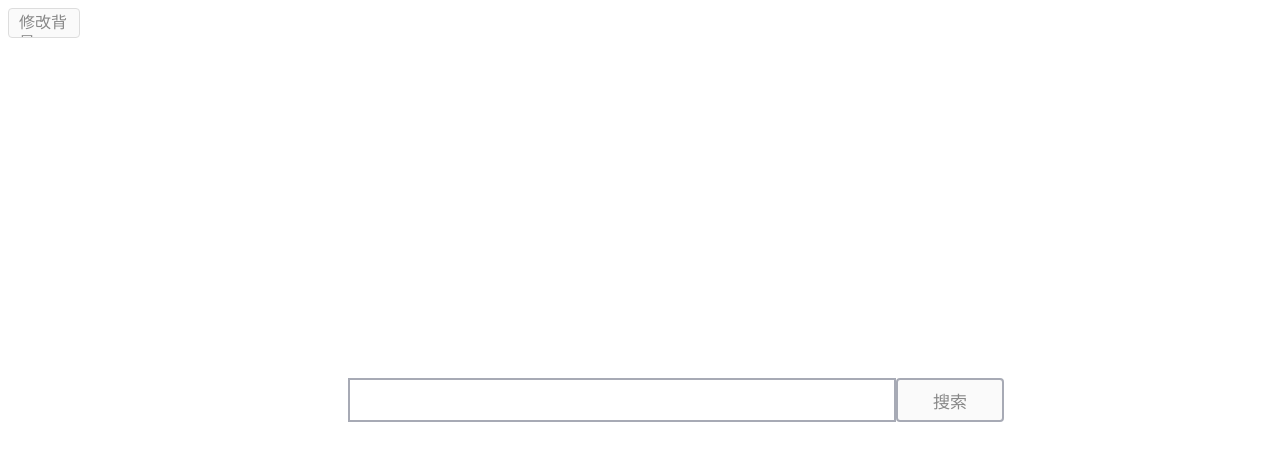
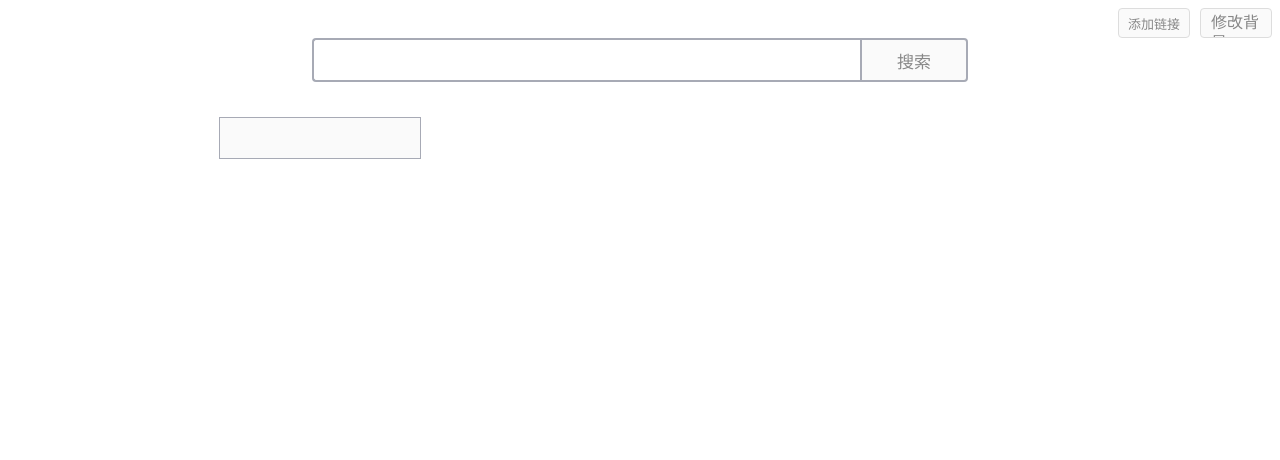
Before and after one commit to 43529/myNewChromeTab, a browser extension: page index.html in a window 1280 px wide. Drawn offline with Linux system fonts and the light colour scheme.

Commit message:
添加链接

```diff
--- a/css/index.css
+++ b/css/index.css
@@ -1,9 +1,15 @@
 .container {
     display: flex;
+    flex-direction: column;
 }
 img {
     display: block;
     max-width: 100%;
+}.menu {
+    display: flex;
+    align-items: flex-start;
+    flex-direction: row-reverse;
+    /* justify-content: space-between; */
 }
 .a-upload {
     padding: 4px 10px;
@@ -34,6 +40,23 @@ img {
     background: #eee;
     border-color: #ccc;
 }
+#add-link-button {
+    font-size: 13px;
+    outline:none;
+    cursor: pointer;
+    height: 30px;
+    width: 72px;
+    background: #fafafa;
+    border-radius: 4px;
+    border: 1px solid #ddd;
+    color: #888;
+    margin-right: 10px;
+}
+#add-link-button:hover {
+    color: #444;
+    background: #eee;
+    border-color: #ccc;
+}
 .search-box {
     margin: auto;
 }
@@ -45,8 +68,11 @@ img {
     float: left;
     outline: none;
     border: 2px solid #a7aab5;
+    border-right: none;
+    border-radius: 4px 0 0 4px;
 }
 #search-button {
+    outline:none;
     width: 108px;
     height: 44px;
     font-size: 17px;
@@ -54,8 +80,25 @@ img {
     color: #888;
     background: #fafafa;
     border: 2px solid #a7aab5;
-    border-radius: 4px;
+    border-radius: 0 4px 4px 0;
     overflow: hidden;
     display: inline-block;
     text-decoration: none;
 }
+#link-list {
+    display: flex;
+    margin: 30px 200px;
+    height: 100px;
+    padding: 0;
+    flex-wrap: wrap;
+}
+.link-item {
+    display: flex;
+    width: 200px;
+    height: 40px;
+    margin: 5px 11px;
+    align-items: center;
+    justify-content: center;
+    border: 1px solid #a7aab5;
+    background-color: #fafafa;
+}
--- a/index.html
+++ b/index.html
@@ -7,14 +7,21 @@
         <link href="./css/index.css" rel="stylesheet" type="text/css"/>
     </head>
     <body class="container">
+        <div class="menu">
         <a href="javascript:;" class="a-upload">
             <input  id="fileInput" type="file" accept="image/*">修改背景
         </a>
+        <button id="add-link-button">添加链接</button>
+        </div>
+
         <div class="search-box">
             <input type="text" id="search-input"/>
             <button id="search-button">搜索</button>
             <div style="clear:both;"></div>
         </div>
+        <ul id="link-list">
+            <!-- <li>43529新标签页</li> -->
+        </ul>
         <script src="./js/inputFile.js"></script>
         <script src="./js/addLinks.js"></script>
     </body>
--- a/js/addLinks.js
+++ b/js/addLinks.js
@@ -0,0 +1,18 @@
+// 函数定义
+let template = `<li class="link-item"><a></a></li>`
+function addLink() {
+    console.log('addlink func works!!');
+    renderTemplate();
+}
+function generateTemplate() {
+    let newLink = `<li class="link-item">新增链接</li>`
+    template += newLink;
+    console.log(template);
+    return template
+}
+function renderTemplate() {
+    document.getElementById("link-list").innerHTML = generateTemplate();
+}
+// 执行
+document.getElementById("link-list").innerHTML = template;
+document.getElementById("add-link-button").addEventListener("click",addLink);
```
